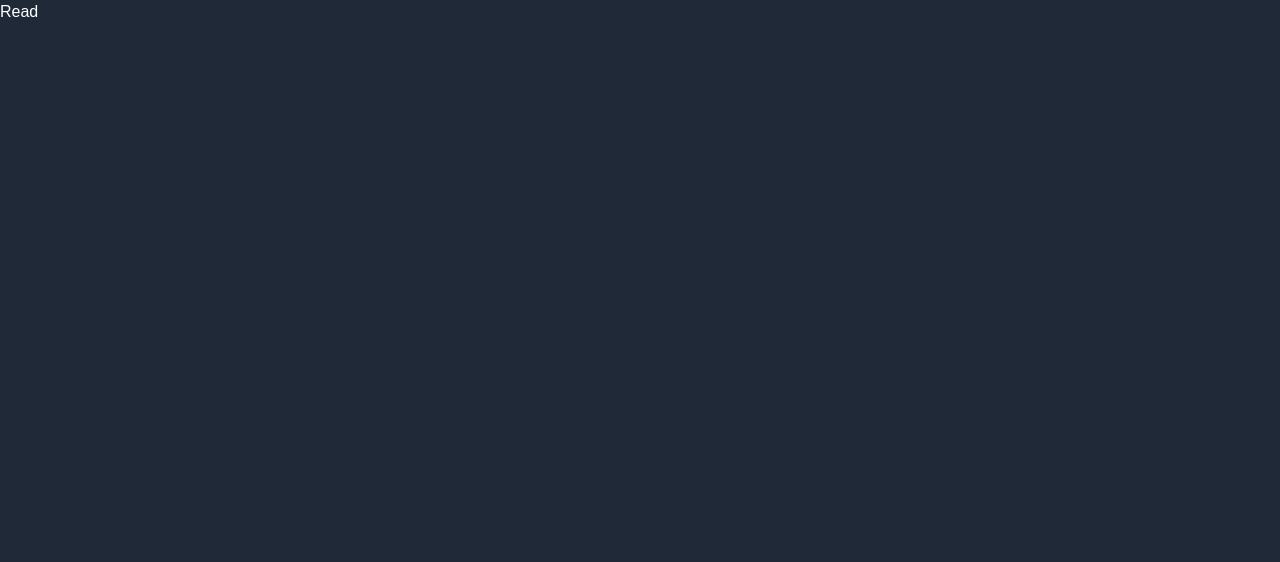
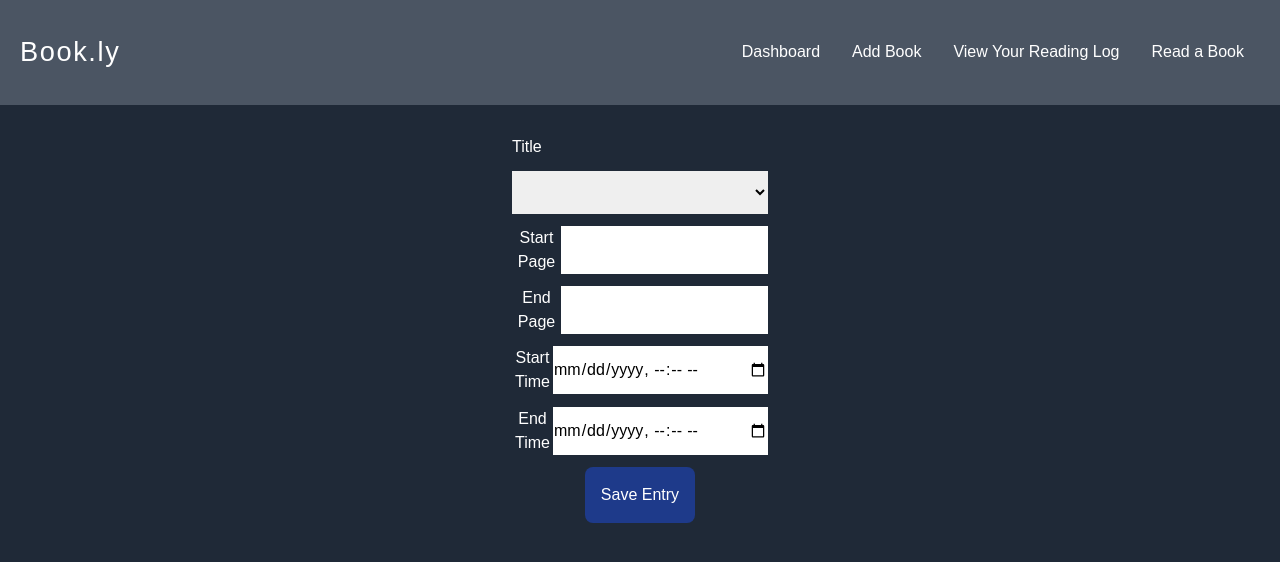
Before and after one commit to mud-ali/bookly, a React (Vite) app: page /read in a window 1280 px wide. Shown: the top 562 px of the page. Built offline with nearby package versions, Linux system fonts and the light colour scheme.

Commit message:
start creating form to add log entry

```diff
--- a/src/pages/Read.tsx
+++ b/src/pages/Read.tsx
@@ -1,8 +1,77 @@
 import React from 'react';
+import Header from '../components/Header';
+import { bookData } from '../types/bookData';
+import { readingLogEntry } from '../types/readingLogEntry';
 
 const Read = () => {
+    let bookInfo : bookData[] = JSON.parse(localStorage.getItem("books") ?? "[]");
+
+    function saveEntry(e : React.MouseEvent) {
+        let entry : readingLogEntry = {
+            title: (document.getElementById("entry-create-title") as HTMLInputElement).value,
+            startPage: Number((document.getElementById("entry-create-start") as HTMLInputElement).value),
+            endPage: Number((document.getElementById("entry-create-end") as HTMLInputElement).value),
+            startTime: new Date((document.getElementById("entry-create-start-time") as HTMLInputElement).value),
+            endTime: new Date((document.getElementById("entry-create-end-time") as HTMLInputElement).value),
+        }
+
+        console.log(entry);
+        e.preventDefault();
+    }
+
+
     return (
-        <h1>Read</h1>
+        <>
+            <Header />
+            <main className='h-screen'>
+                <form
+                    id="entry-create"
+                    className="flex flex-col justify-around items-center w-full md:w-1/5 mx-auto my-6 h-1/2"
+                >
+                    <label htmlFor="bookName" className="text-white text-center w-full flex justify-between">
+                        <span>Title</span>
+                    </label>
+                    <select name="bookName" id="entry-create-title" className='text-black p-3 w-full'>
+                        {
+                            bookInfo.map((book: bookData) => {
+                                return (
+                                    <option value={book.title}>{book.title + `(${book.pages} pages)`}</option>
+                                )
+                            })
+                        }
+                    </select>
+
+
+                    <label htmlFor="startPage" className="text-white text-center w-full flex justify-between">
+                        <span>Start Page</span>
+                        <input type="number" id="entry-create-start" name="startPage" className="text-black" />
+                    </label>
+
+                    <label htmlFor="endPage" className="text-white text-center w-full flex justify-between">
+                        <span>End Page</span>
+                        <input type="number" id="entry-create-end" name="endPage" className="text-black" />
+                    </label>
+
+                    <label htmlFor="startTime" className="text-white text-center w-full flex justify-between">
+                        <span>Start Time</span>
+                        <input type="datetime-local" id="entry-create-start-time" name="startTime" className="text-black" />
+                    </label>
+
+                    <label htmlFor="endTime" className="text-white text-center w-full flex justify-between">
+                        <span>End Time</span>
+                        <input type="datetime-local" id="entry-create-end-time" name="endTime" className="text-black" />
+                    </label>
+
+                    <input
+                        id="entry-create-button"
+                        type="button"
+                        className="bg-blue-900 p-4 rounded-lg"
+                        onClick={(e) => saveEntry(e)}
+                        value={`Save Entry`}
+                    />
+                </form>
+            </main>
+        </>
     )
 }
 
```
